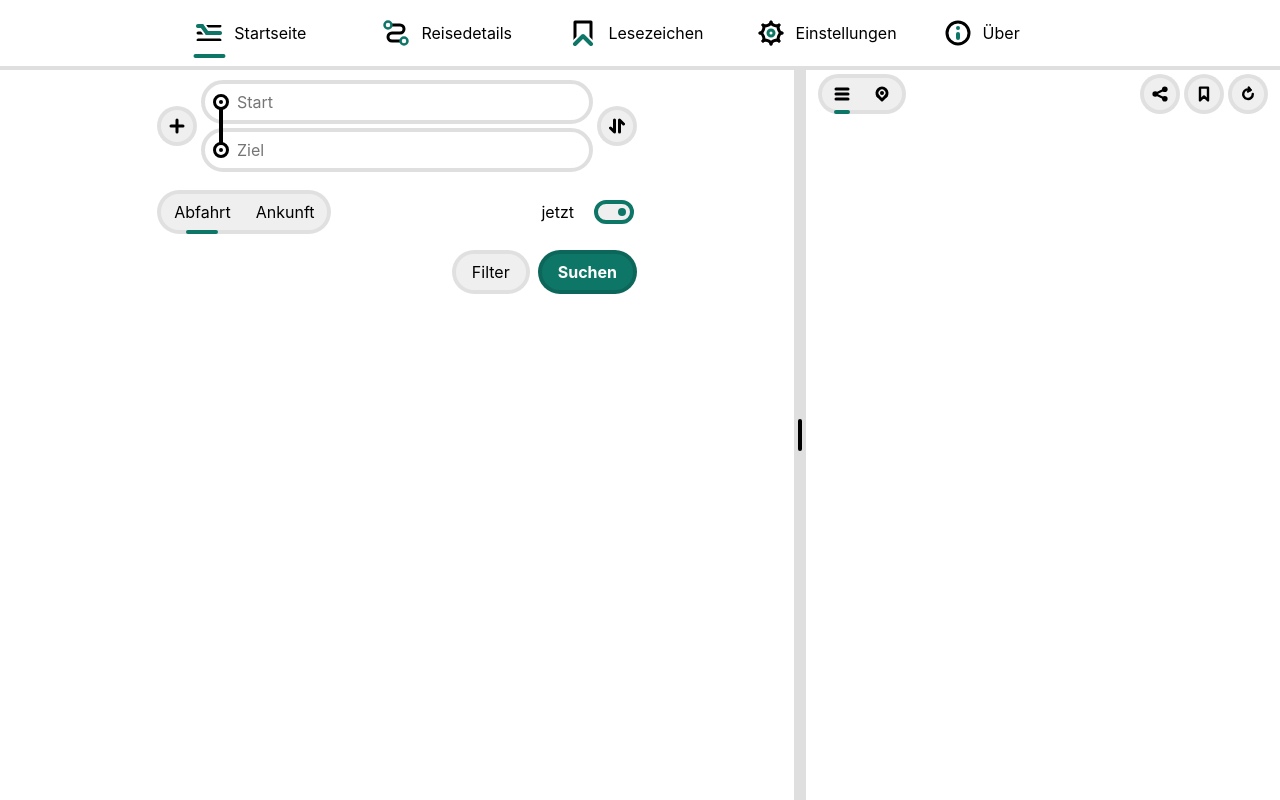
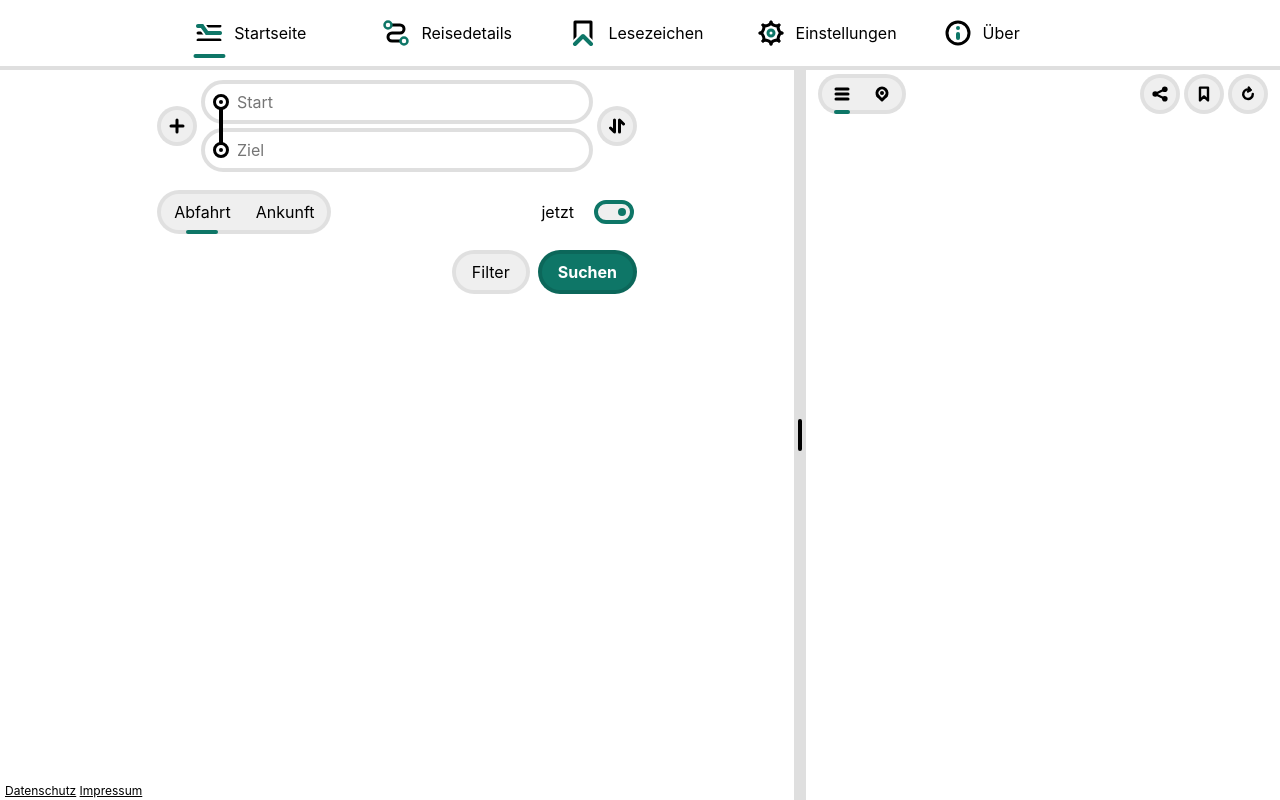
Before and after one commit to dabund24/vahrplan, a SvelteKit app: page /diagram in a window 1280 px wide. Built offline with nearby package versions, Linux system fonts and the light colour scheme.

Commit message:
add imprint and privacy links

```diff
--- a/src/routes/+layout.svelte
+++ b/src/routes/+layout.svelte
@@ -25,6 +25,12 @@
 	<Navbar />
 	<main>
 		{@render children()}
+		<footer>
+			<small>
+				<a href="about/privacy">Datenschutz</a>
+				<a href="about/imprint">Impressum</a>
+			</small>
+		</footer>
 	</main>
 	<Toasts />
 </div>
@@ -35,6 +41,17 @@
 		grid-template-rows: auto 1fr;
 		-webkit-overflow-scrolling: touch;
 		min-height: 100vh;
+	}
+
+	small {
+		position: fixed;
+		left: 0;
+		bottom: 0;
+		font-size: 0.75rem;
+		background-color: var(--background-color--transparent);
+		padding: 0 5px;
+		line-height: 1.4;
+		transition: background-color .4s var(--cubic-bezier), color .4s var(--cubic-bezier);
 	}
 
 	@media (display-mode: browser) {
@@ -58,6 +75,10 @@
 		main {
 			overflow: unset;
 		}
+
+		small {
+            display: none;
+		}
 	}
 
 	@media screen and (min-width: 1000px) {
--- a/src/routes/diagram/+page.svelte
+++ b/src/routes/diagram/+page.svelte
@@ -266,7 +266,7 @@
 			left: 0;
 		}
 		.main-application {
-			padding: 0 0.5rem 0.5rem;
+			padding: 0 0.5rem 1.5rem;
 			container-type: inline-size;
 			--display-width: calc(100cqw - 1.5rem);
 			width: auto;
```
